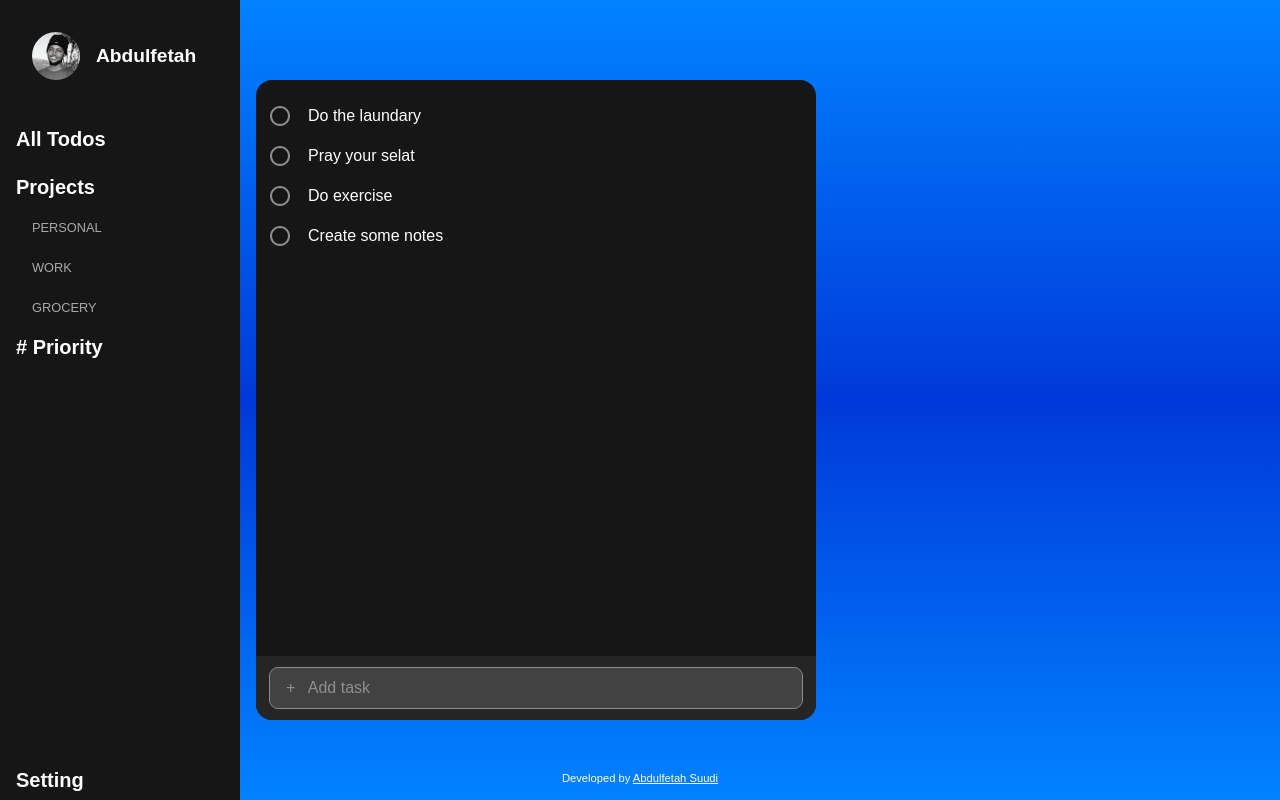
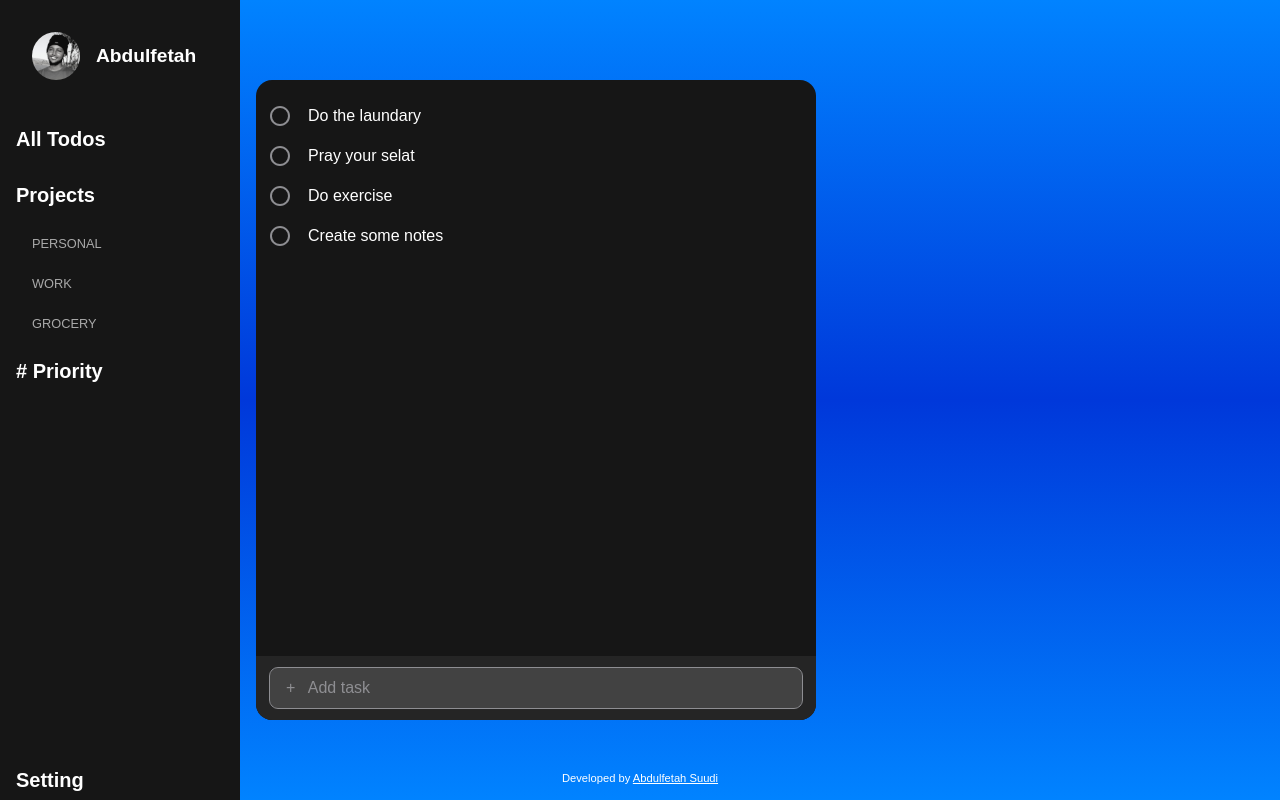
Before and after one commit to iamsuudi/to-do-list, a website built with webpack: page src/index.html in a window 1280 px wide. Built offline with nearby package versions, Linux system fonts and the light colour scheme.

Commit message:
Change main buttons padding to 1rem

```diff
--- a/src/styles/_aside.sass
+++ b/src/styles/_aside.sass
@@ -24,7 +24,7 @@ aside
 
     div.projects-top
         width: 100%
-        padding: 0.5rem 1rem
+        padding: 1rem
         display: grid
         grid-template-columns: 1fr 1.5rem
         align-items: center
@@ -64,7 +64,7 @@ aside
                 background-color: #525252
 
     div.priority
-        padding: 0.5rem 1rem
+        padding: 1rem
         display: grid
         grid-template-columns: 1fr 1.5rem
         align-items: center
@@ -108,8 +108,8 @@ button
                 background: url('../assets/images/priority-focus.svg') no-repeat center
             &:active
                 background: url('../assets/images/addProject-active.svg') no-repeat center
-    &:hover
-        cursor: pointer
+        &:hover
+            cursor: pointer
             background-color: #525252
     &.all-todos
         padding: 1rem
```
